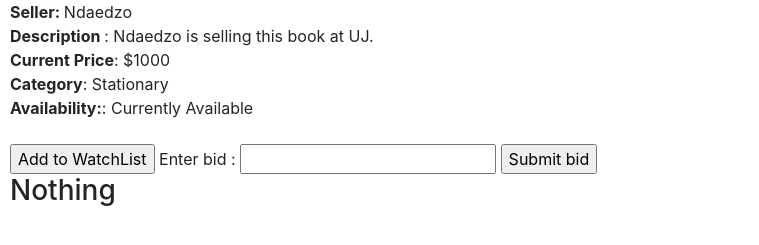
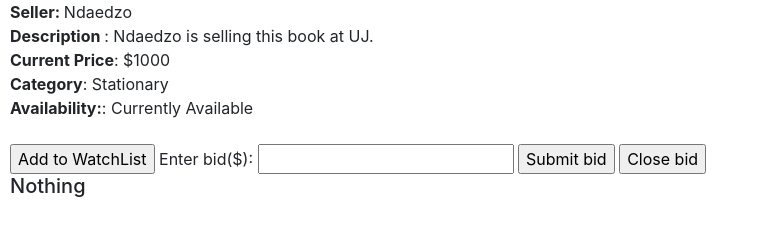
Before and after one commit to Ndae777/WebDevelopmentPractice, a Django app: page /listing_page/1 in a window 1280 px wide. Shown: the part 230-475 px from the top of the page, without its empty margins (0-759 px from the left). Run offline with Django 3.2, Linux system fonts and the light colour scheme; a user stored in the database is signed in; data comes from the database, SQL or seed files in the repository; both versions use the stored data as it was after the commit; some libraries are stand-ins or nearby versions.

Commit message:
Fix close bid view logic

```diff
--- a/commerce/auctions/templates/auctions/listing_page.html
+++ b/commerce/auctions/templates/auctions/listing_page.html
@@ -21,10 +21,14 @@
     {% else %}
     <input type="submit" name="watchlist_act" value="Add to WatchList" >
     {% endif %}
-    Enter bid : <input type="number" name="bid">
+    Enter bid($): <input type="number" name="bid">
     <input type="submit" name="Bid_submit" value="Submit bid">
+    {% if close_ownership %}
+    <input type="submit" name="Close_bid" value="Close bid">
+    {% endif %}
 </form>
 
-<h3>{{ success_message }}</h3>
+<h5>{{ success_message }}</h5>
+
 
 {% endblock %}
--- a/commerce/auctions/views.py
+++ b/commerce/auctions/views.py
@@ -109,9 +109,12 @@ def listing_page(request, listing_id):
         ).exists() # returns true if the item and owner already in watchlist else false
 
     response_message  = "Nothing" #  message to display for user feedback.
+    close_ownership = False  # bool to see if there's ownership to closing bid
+    #close logic
+    if request.user == auction_listing.owner:
+        close_ownership = True
 
-    if request.method == "POST":
-
+    elif request.method == "POST":
         if "watchlist_act" in request.POST:
             if request.POST["watchlist_act"] == "Add to WatchList":
                 watchlist_to_save = WatchList(
@@ -155,10 +158,10 @@ def listing_page(request, listing_id):
                 response_message  = f"Bid Unsuccessful, Bid a higher amount than ${highest_bid}. Current Bid too low"
 
 
-
     return render(request, "auctions/listing_page.html", {
         "auction_listing" : auction_listing,
         "listing_id" : listing_id,
         "watchlist_present" : watchlist_present,
         "success_message" : response_message,
+        "close_ownership": close_ownership
     })
```
Also changed, not shown: commerce/db.sqlite3.
